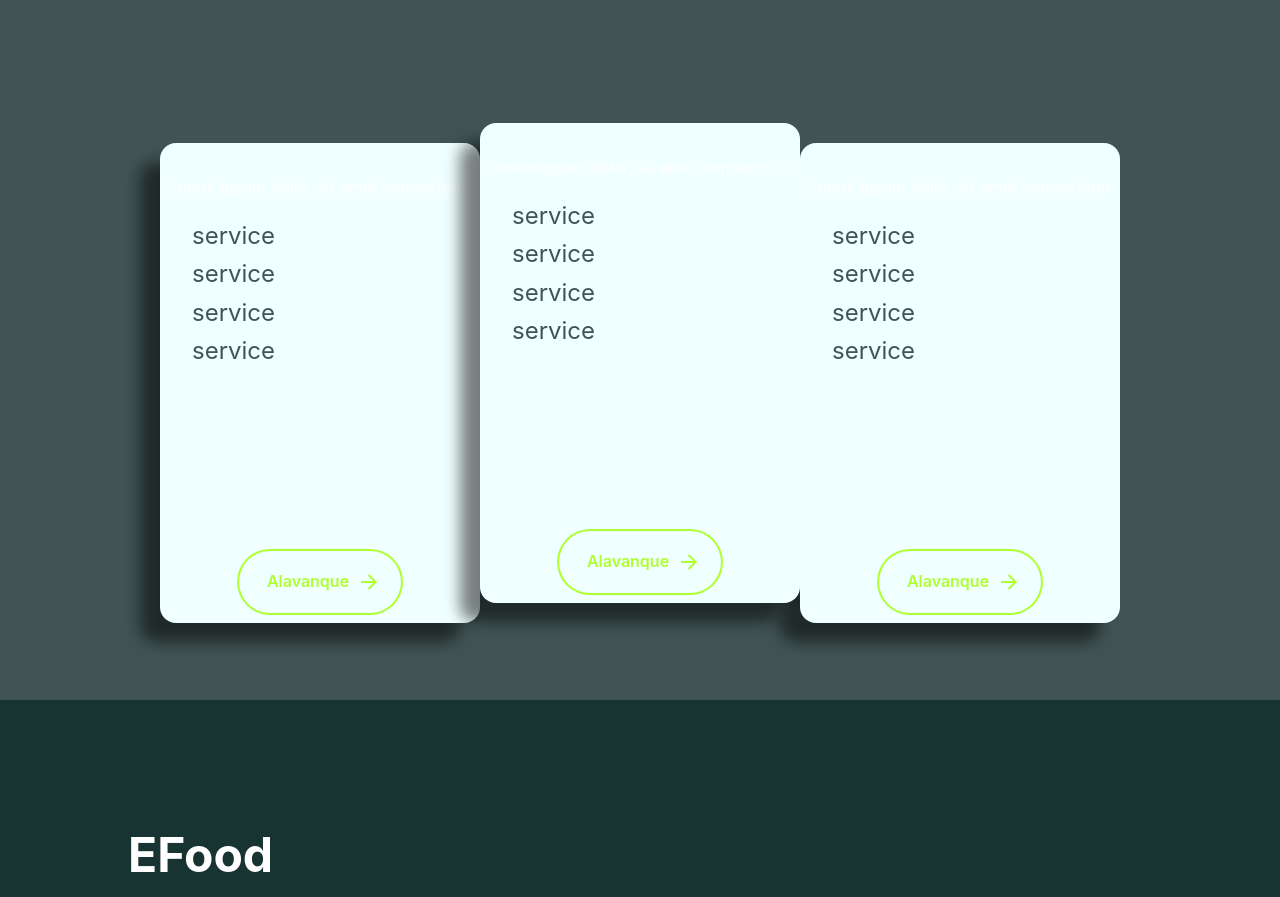
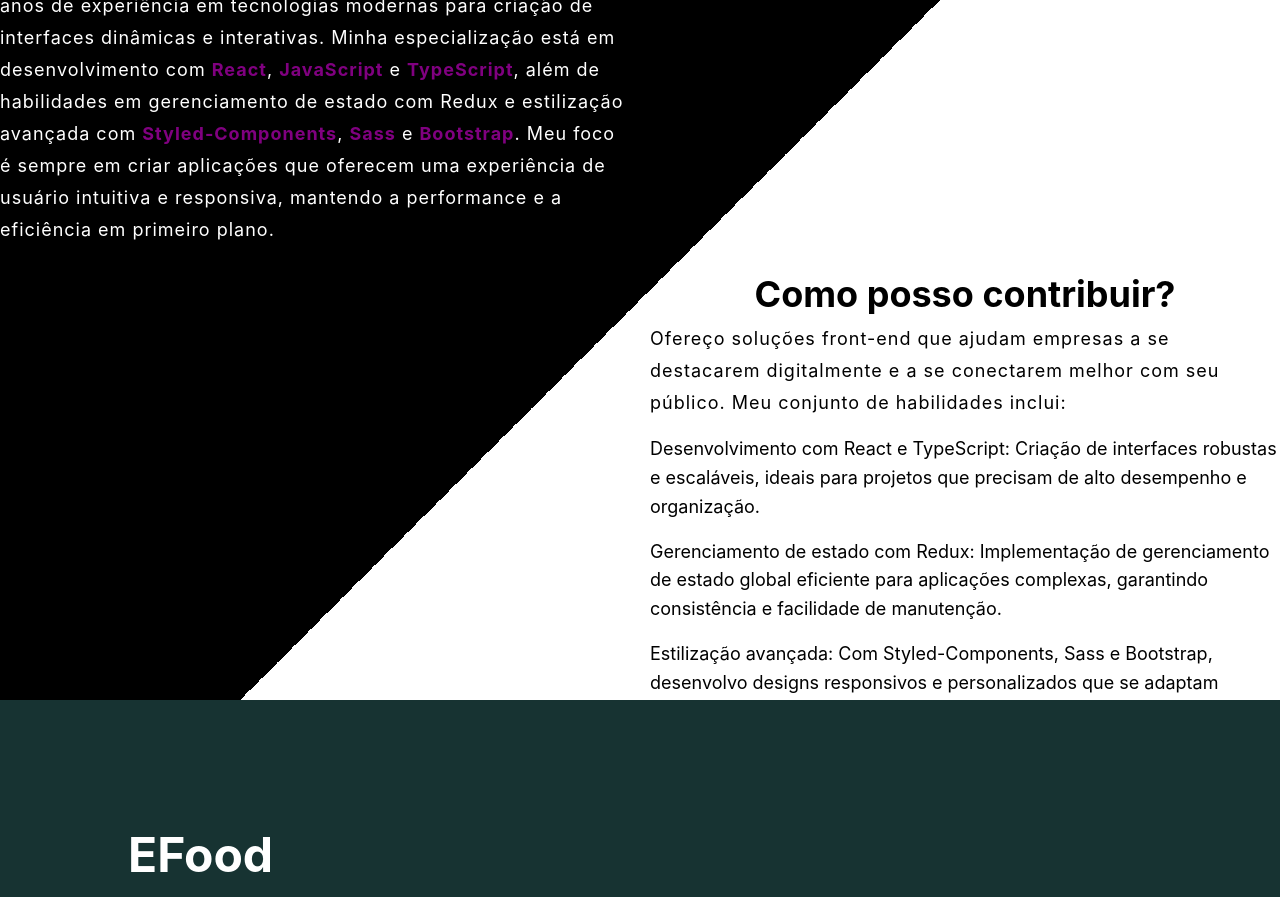
Before and after one commit to GabrielNBS/repository, a React (Create React App) app: page / in a window 1280 px wide. Shown: the part 900-1797 px from the top of the page. Built offline with nearby package versions, Linux system fonts and the light colour scheme.

Commit message:
style: create ying yang theme for about section

```diff
--- a/src/App.tsx
+++ b/src/App.tsx
@@ -5,9 +5,9 @@ import { ThemeProvider } from 'styled-components'
 import darkTheme from './styles/themes/dark'
 import lightTheme from './styles/themes/light'
 import Hero from './Containers/Hero/Hero'
-import Main from './Containers/Main/Main'
 import SocialNavBar from './Components/SocialNavBar/SocialNavBar'
 import Projects from './Containers/Projects/Projects'
+import About from './Containers/Main/About'
 
 const App: React.FC = () => {
   const [theme, setTheme] = useState(true)
@@ -23,7 +23,7 @@ const App: React.FC = () => {
       <GlobalStyle />
       <Header toggleTheme={toggleTheme} />
       <Hero />
-      <Main />
+      <About />
       <Projects />
       <SocialNavBar />
     </ThemeProvider>
--- a/src/Components/SkillCard/SkillCard.tsx
+++ b/src/Components/SkillCard/SkillCard.tsx
@@ -1,21 +1,5 @@
 import React from 'react'
-import { Card } from './styles'
-import { Title } from '../Text/styles'
-import Button from '../Button/Buttons'
 
-export default function SkillCard() {
-  return (
-    <Card>
-      <Title as={'h2'}>Lorem ipsum dolor, sit amet consectetur</Title>
-      <ul>
-        <li>service</li>
-        <li>service</li>
-        <li>service</li>
-        <li>service</li>
-      </ul>
-      <Button aria-label="Clique para saber mais" as="a" href="">
-        Alavanque
-      </Button>
-    </Card>
-  )
+export default function About() {
+  return <div>Ola</div>
 }
--- a/src/Components/SkillCard/styles.ts
+++ b/src/Components/SkillCard/styles.ts
@@ -1,29 +1 @@
 import styled from 'styled-components'
-import { Button } from '../Button/styles'
-
-export const Card = styled.div`
-  display: flex;
-  flex-direction: column;
-  align-items: center;
-  background-color: azure;
-  height: 480px;
-  width: 480px;
-  border-radius: 16px;
-  box-shadow: -20px 19px 15px rgba(0, 0, 0, 0.5);
-
-  ul {
-    align-items: flex-start;
-    width: 80%;
-    height: 80%;
-    border-radius: 16px;
-
-    li {
-      font-size: 1.5rem;
-      color: ${(props) => props.theme.background.secondary};
-    }
-  }
-
-  ${Button} {
-    margin-bottom: 10px;
-  }
-`
--- /dev/null
+++ b/src/Containers/Main/About.tsx
@@ -0,0 +1,61 @@
+import React from 'react'
+import * as S from './styles'
+import { Title } from '../../Components/Text/styles'
+
+export default function About() {
+  return (
+    <S.AboutSection>
+      {/* <Title className="centralized" as={'h2'} $medium>
+        Como posso colabora com sua empresa?
+      </Title> */}
+      <div className="container">
+        <S.AboutContainer>
+          <h3>Sobre Mim</h3>
+          <p>
+            Sou <b>Gabriel Nascimento</b>, <b>desenvolvedor Front-end</b> com
+            dois anos de experiência em tecnologias modernas para criação de
+            interfaces dinâmicas e interativas. Minha especialização está em
+            desenvolvimento com <b>React</b>, <b>JavaScript</b> e{' '}
+            <b>TypeScript</b>, além de habilidades em gerenciamento de estado
+            com Redux e estilização avançada com <b>Styled-Components</b>,{' '}
+            <b>Sass</b> e <b>Bootstrap</b>. Meu foco é sempre em criar
+            aplicações que oferecem uma experiência de usuário intuitiva e
+            responsiva, mantendo a performance e a eficiência em primeiro plano.
+          </p>
+        </S.AboutContainer>
+        <S.ServicesContainer>
+          <div>
+            <h3 className="centralized">Como posso contribuir?</h3>
+            <p>
+              Ofereço soluções front-end que ajudam empresas a se destacarem
+              digitalmente e a se conectarem melhor com seu público. Meu
+              conjunto de habilidades inclui:
+            </p>
+            <ul>
+              <li>
+                Desenvolvimento com React e TypeScript: Criação de interfaces
+                robustas e escaláveis, ideais para projetos que precisam de alto
+                desempenho e organização.
+              </li>
+              <li>
+                Gerenciamento de estado com Redux: Implementação de
+                gerenciamento de estado global eficiente para aplicações
+                complexas, garantindo consistência e facilidade de manutenção.
+              </li>
+              <li>
+                Estilização avançada: Com Styled-Components, Sass e Bootstrap,
+                desenvolvo designs responsivos e personalizados que se adaptam
+                perfeitamente a qualquer dispositivo.
+              </li>
+              <li>
+                JavaScript moderno: Experiência em JavaScript para criar
+                funcionalidades interativas e dinâmicas que aprimoram a
+                usabilidade.
+              </li>
+            </ul>
+          </div>
+        </S.ServicesContainer>
+      </div>
+    </S.AboutSection>
+  )
+}
--- a/src/Containers/Main/Main.tsx
+++ /dev/null
@@ -1,19 +0,0 @@
-import React from 'react'
-import * as S from './styles'
-import { Title } from '../../Components/Text/styles'
-import SkillCard from '../../Components/SkillCard/SkillCard'
-
-export default function Main() {
-  return (
-    <S.Main>
-      <Title className="centralized" as={'h2'} $medium>
-        Oque eu faco
-      </Title>
-      <S.SkillsContainer>
-        <SkillCard />
-        <SkillCard />
-        <SkillCard />
-      </S.SkillsContainer>
-    </S.Main>
-  )
-}
--- a/src/Containers/Main/styles.ts
+++ b/src/Containers/Main/styles.ts
@@ -1,23 +1,85 @@
 import styled from 'styled-components'
 import { Title } from '../../Components/Text/styles'
-import { Card } from '../../Components/SkillCard/styles'
 
-export const Main = styled.main`
+export const AboutSection = styled.section`
   height: 100vh;
   width: 100vw;
-  background-color: ${(props) => props.theme.background.secondary};
+  display: flex;
+  align-items: center;
+  justify-content: center;
+  position: relative;
+  overflow: hidden;
+  background: linear-gradient(135deg, black 50%, white 50%);
+
+  b {
+    color: purple;
+  }
+
+  p {
+    letter-spacing: 1px;
+    line-height: 2rem;
+  }
+
+  div.container {
+    display: grid;
+    max-width: 1280px;
+    height: 100%;
+    grid-template-columns: 1fr 1fr;
+    grid-template-rows: 1fr 1fr;
+    grid-template-areas:
+      'container1 .'
+      '. container2';
+    gap: 20px;
+  }
 
   ${Title} {
+    justify-content: flex-start;
     padding-top: 2rem;
-    margin-bottom: 1rem;
+    margin-left: 2rem;
   }
 `
-export const SkillsContainer = styled.div`
+
+export const AboutContainer = styled.div`
+  grid-area: container1;
+  color: white;
   display: flex;
-  justify-content: space-evenly;
-  margin: 10rem;
+  flex-direction: column;
+  align-items: center;
+  justify-content: center;
+  position: relative;
 
-  ${Card}:nth-child(2) {
-    transform: translateY(-20px);
+  &::before {
+    content: '';
+    width: 50px;
+    height: 50px;
+    background-color: white;
+    border-radius: 50%;
+    position: absolute;
+    top: 10%;
+    right: -40%;
   }
 `
+
+export const ServicesContainer = styled.div`
+  grid-area: container2;
+  color: black;
+  display: flex;
+  align-items: center;
+  justify-content: center;
+  position: relative;
+
+  &::before {
+    content: '';
+    width: 50px;
+    height: 50px;
+    background-color: black;
+    border-radius: 50%;
+    position: absolute;
+    bottom: 10%;
+    left: -40%;
+  }
+
+  li {
+    margin: 1rem 0;
+  }
+`
```
